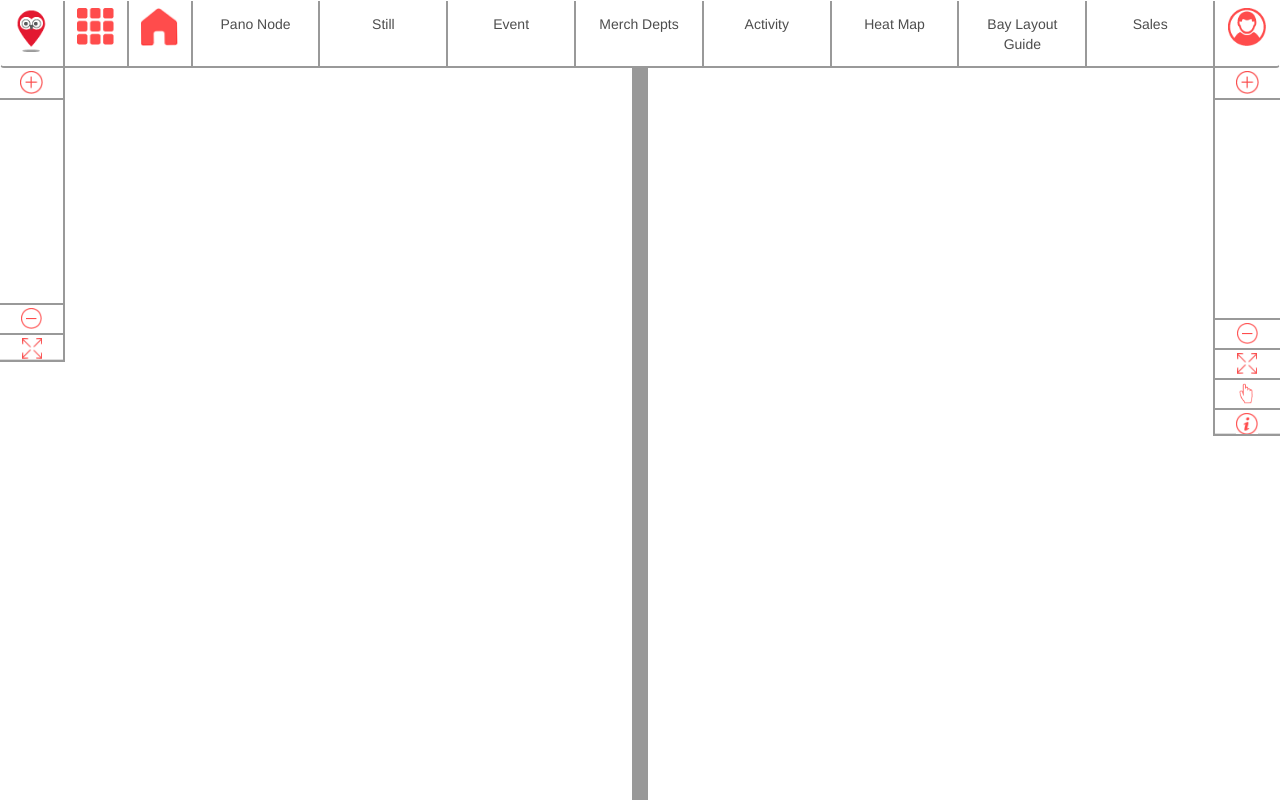
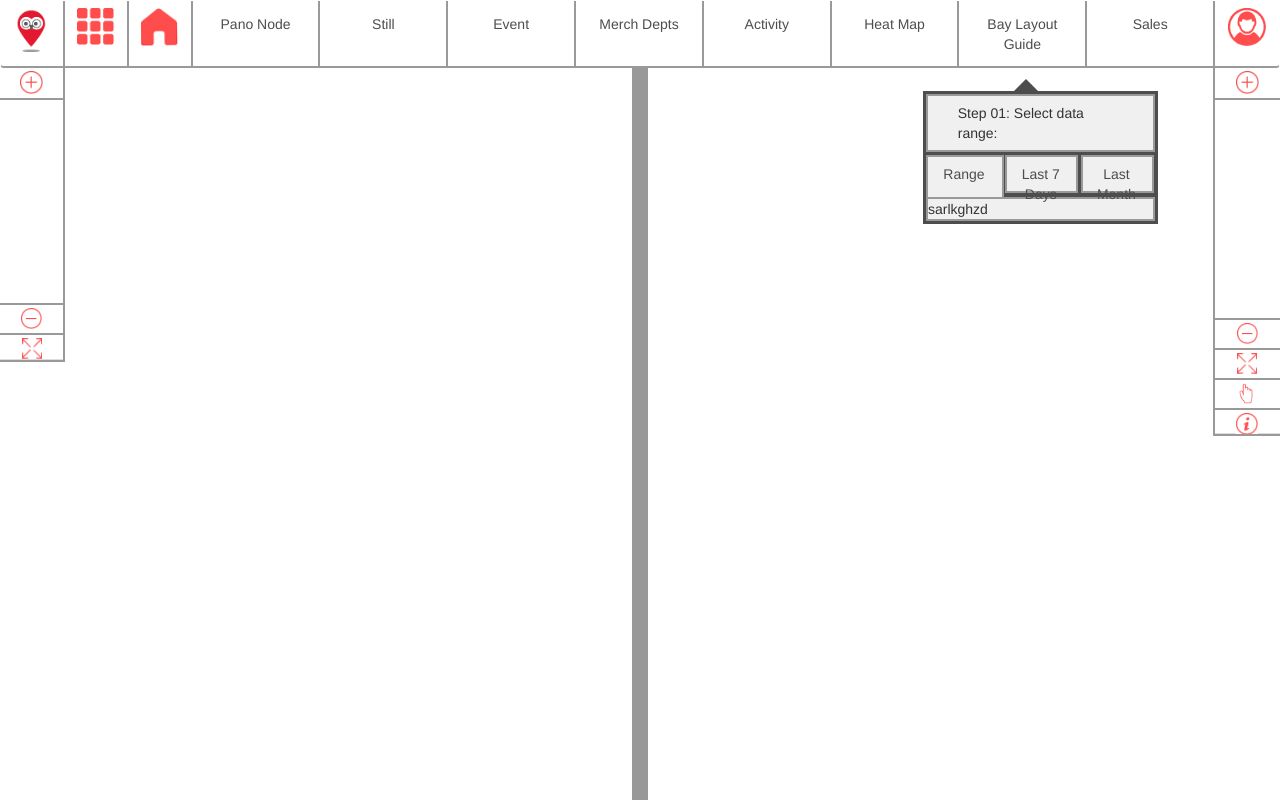
Before and after one commit to epyatopal/braveux-bs, a plain HTML site: page index.html in a window 1280 px wide. Both pictures are taken after a click on the link "Bay Layout Guide". Drawn offline with Linux system fonts and the light colour scheme.

Commit message:
start work on layout guide menu

```diff
--- a/index.css
+++ b/index.css
@@ -11,7 +11,7 @@
 .navbar-top-ul{
     width: 100%;
 }
-.navbar-top-ul li{
+.navbar-top-ul > li{
     height: 65px;
     width: 10%;
     border-right:2px solid #999999 ;
@@ -34,7 +34,7 @@
 .navbar-top-img-extreme{
     border-right:0px !important;
 }
-.navbar-top-ul li > a{
+.navbar-top-ul > li > a{
     color:#4d4d4d;
     padding: 10% !important;
     cursor: pointer;
@@ -254,9 +254,10 @@
 }
 
 .menu-common {
-    margin-top: 12px !important;
+    margin-top: 25px !important;
     background-color: #fff;
     border: 3px solid #4d4d4d;
+
 }
 
 .menu-common:before,.menu-store:before {
@@ -345,7 +346,7 @@
 }
 
 .medium-text{
-    font-size: 1.7em;
+    font-size: 1.6em;
 }
 
 .gray-block {
@@ -354,7 +355,7 @@
 }
 
 .block-with-bnt > a {
-    font-size: 1.7em;
+    font-size: 1.6em;
     display: block;
     padding: 0.4em;
     color: #666666;
@@ -402,7 +403,7 @@
     border-bottom: 2px #999999 solid;
 }
 
-.black-border{
+.black-small-div{
     background-color: #4d4d4d;
     height: 3px;
     width: 100%;
@@ -411,3 +412,69 @@
 .red-text{
     color: #fa4d4d;
 }
+
+.light-gray-block {
+    background-color: #f0f0f0;
+}
+
+.menu-guide{
+    width: 187%;
+    right: 29%;
+    left: auto;
+    padding: 0;
+    position: relative;
+    display: none;
+    background-color: #4d4d4d;
+}
+
+.menu-guide:before{
+    right: 50%;
+}
+
+.title-block {
+    padding: 0.5em 13%;
+    text-align: left;
+    margin-bottom: 3px;
+}
+
+.guide-tab{
+    width: 32%;
+    height: 38px;
+}
+
+.guide-tabs {
+    border-bottom: none;
+}
+
+.guide-tabs > .guide-tab > a{
+    border: none;
+    background: none;
+    padding: 0.5em;
+    color: #4d4d4d;
+}
+
+.guide-tabs > .guide-tab > a:hover{
+    border: none;
+    background: none;
+    border-color: #999999;
+    padding: 0.5em;
+    color: #4d4d4d;
+    text-decoration: none;
+}
+
+.guide-tab {
+    margin-left: 0.5%;
+    margin-right: 0.5%;
+    margin-bottom: 2px;
+}
+
+.guide-tab:first-child{
+    margin-left: 0.5%;
+}
+
+.guide-tabs > .guide-tab-active {
+    margin: 0;
+    height: 42px;
+    width: 34%;
+    border-bottom: none;
+}
--- a/index.html
+++ b/index.html
@@ -171,7 +171,22 @@
                 <li class="span1"><a href="#">Merch Depts</a></li>
                 <li class="span1"><a href="#">Activity</a></li>
                 <li class="span1"><a href="#">Heat Map</a></li>
-                <li class="span1"> <a href="#">Bay Layout Guide</a></li>
+                <li class="span1" >
+                    <a onclick="showMenu('#layoutGuide')">Bay Layout Guide</a>
+                    <div id="layoutGuide" class="menu-guide menu-common ">
+                        <div class="gray-block title-block">Step 01: Select data range: </div>
+                        <div>
+                            <ul class="nav nav-tabs guide-tabs">
+                                <li role="presentation" class="light-gray-block gray-border guide-tab guide-tab-active"><a href="#">Range</a></li>
+                                <li role="presentation" class="light-gray-block gray-border guide-tab "><a href="#">Last 7 Days</a></li>
+                                <li role="presentation" class="light-gray-block gray-border guide-tab"><a href="#">Last Month</a></li>
+                            </ul>
+                        </div>
+                        <div class="light-gray-block gray-border text-left">
+                            sarlkghzd
+                        </div>
+                    </div>
+                </li>
                 <li class="span1">
                     <a href="#" id="sales" class="dropdown-toggle navbar-sales" data-toggle="dropdown">Sales</a>
                     <div class="menu-common dropdown-menu menu-sales" role="menu" aria-labelledby="store">
@@ -189,7 +204,7 @@
                                 <div class="table-cell">1m</div>
                             </div>
                         </div>
-                        <div class="black-border"> </div>
+                        <div class="black-small-div"> </div>
                         <div class="table-block gray-border ">
                             <div class="table-row">
                                 <div class="table-cell text-uppercase">sales</div>
@@ -226,7 +241,7 @@
                             </div>
                         </div>
                         <div class="text-center block-with-bnt">
-                            <a class="gray-block menu-item-active">Account Settings</a>
+                            <a class="gray-block  menu-item-active">Account Settings</a>
                             <a class="gray-block">Help</a>
                             <a class="gray-block">Logout</a>
                         </div>
@@ -301,4 +316,9 @@
     $('a[name=store]').click(function(){
         $('#store').slideToggle(500);
     });
+    showMenu = function(id)
+    {
+        $(id).slideToggle();
+    }
+
 </script>
```
